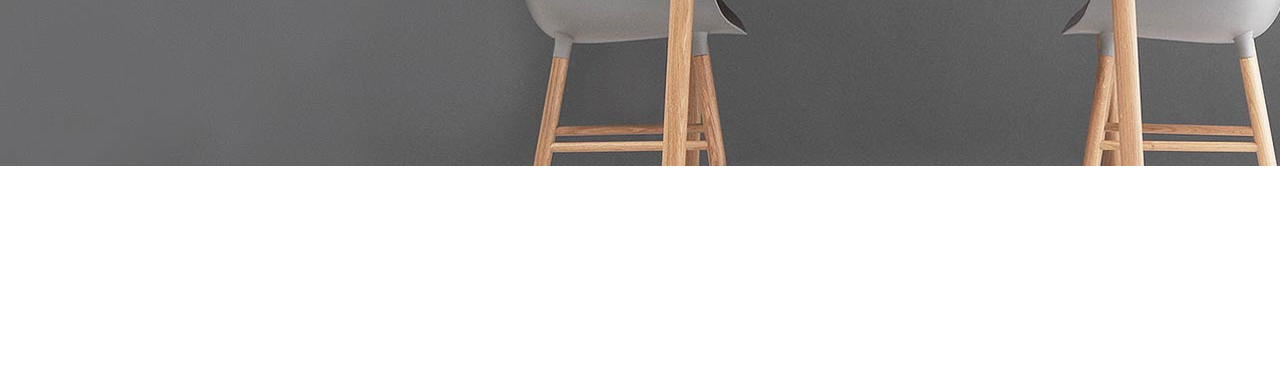
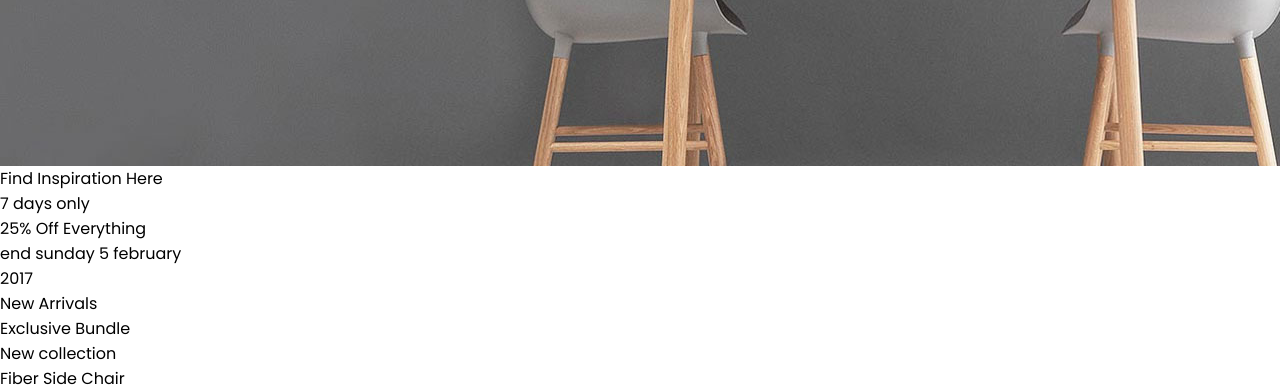
Before and after one commit to link4media/SOBER, a website: page src/index.html in a window 1280 px wide. Shown: the part 523-914 px from the top of the page. Before the commit the page ends 800 px from the top, so only its background shows below. Drawn offline with Linux system fonts and the light colour scheme.

Commit message:
Html structure for Shortcuts section

```diff
--- a/src/index.html
+++ b/src/index.html
@@ -60,11 +60,25 @@
 
     <main class="main">
       <section class="shortcuts-container">
-        <div></div>
-        <div></div>
-        <div></div>
-        <div></div>
-        <div></div>
+        <div>
+          <p>Find Inspiration Here</p>
+        </div>
+        <div>
+          <p>7 days only</p>
+          <p>25% Off Everything</p>
+          <p>end sunday 5 february</p>
+        </div>
+        <div>
+          <p>2017</p>
+          <p>New Arrivals</p>
+        </div>
+        <div>
+          <p>Exclusive Bundle</p>
+        </div>
+        <div>
+          <p>New collection</p>
+          <p>Fiber Side Chair</p>
+        </div>
       </section>
       <section class="arrivals"></section>
       <section class="signup-container"></section>
--- a/src/styles.css
+++ b/src/styles.css
@@ -14,7 +14,6 @@
   background-position: center;
   width: 100%;
   height: 689px;
-  /* align-content: center; */
 }
 header {
   /* width: 100%; */
@@ -78,3 +77,6 @@ nav .right .nav-right li {
   text-decoration: none;
   color: #ffe96d;
 }
+.main {
+
+}
```
